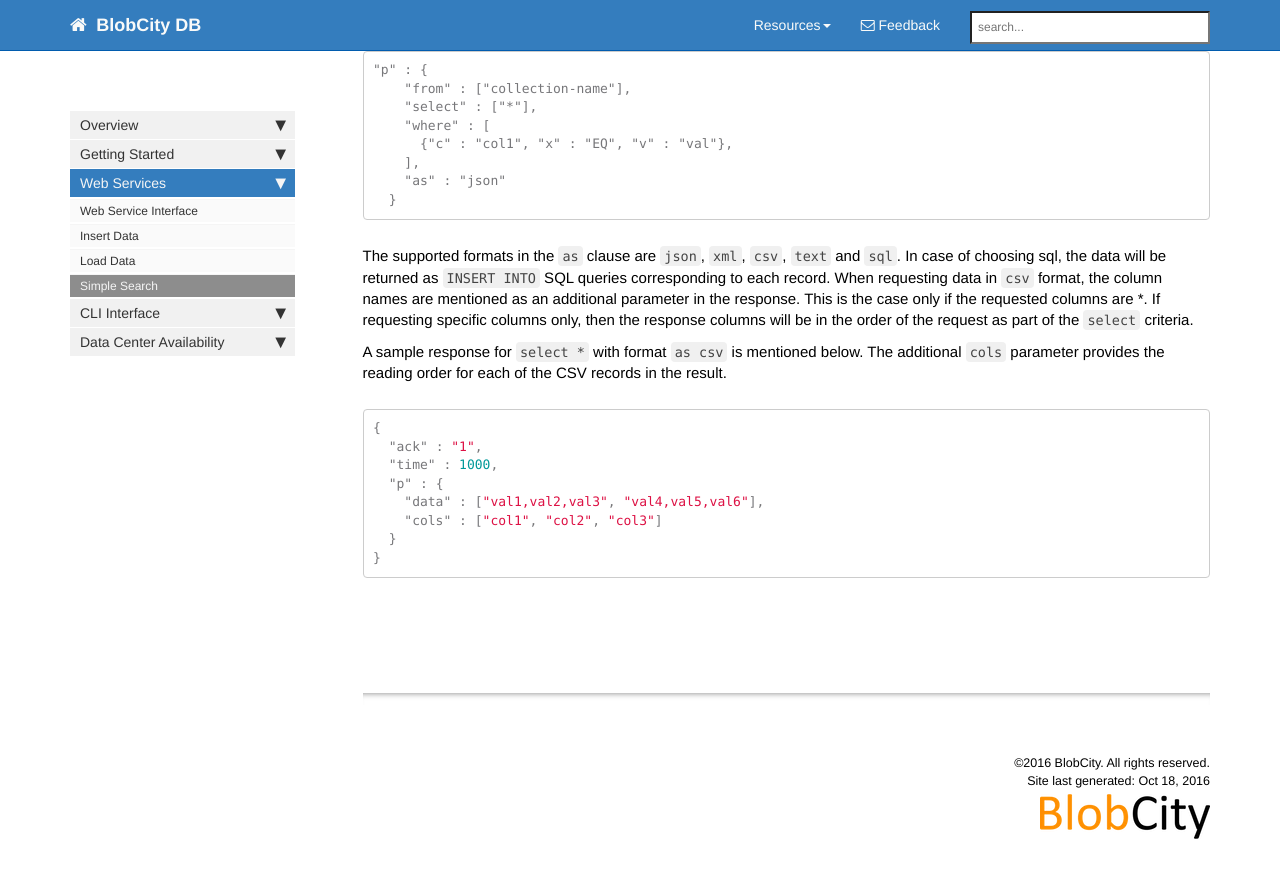
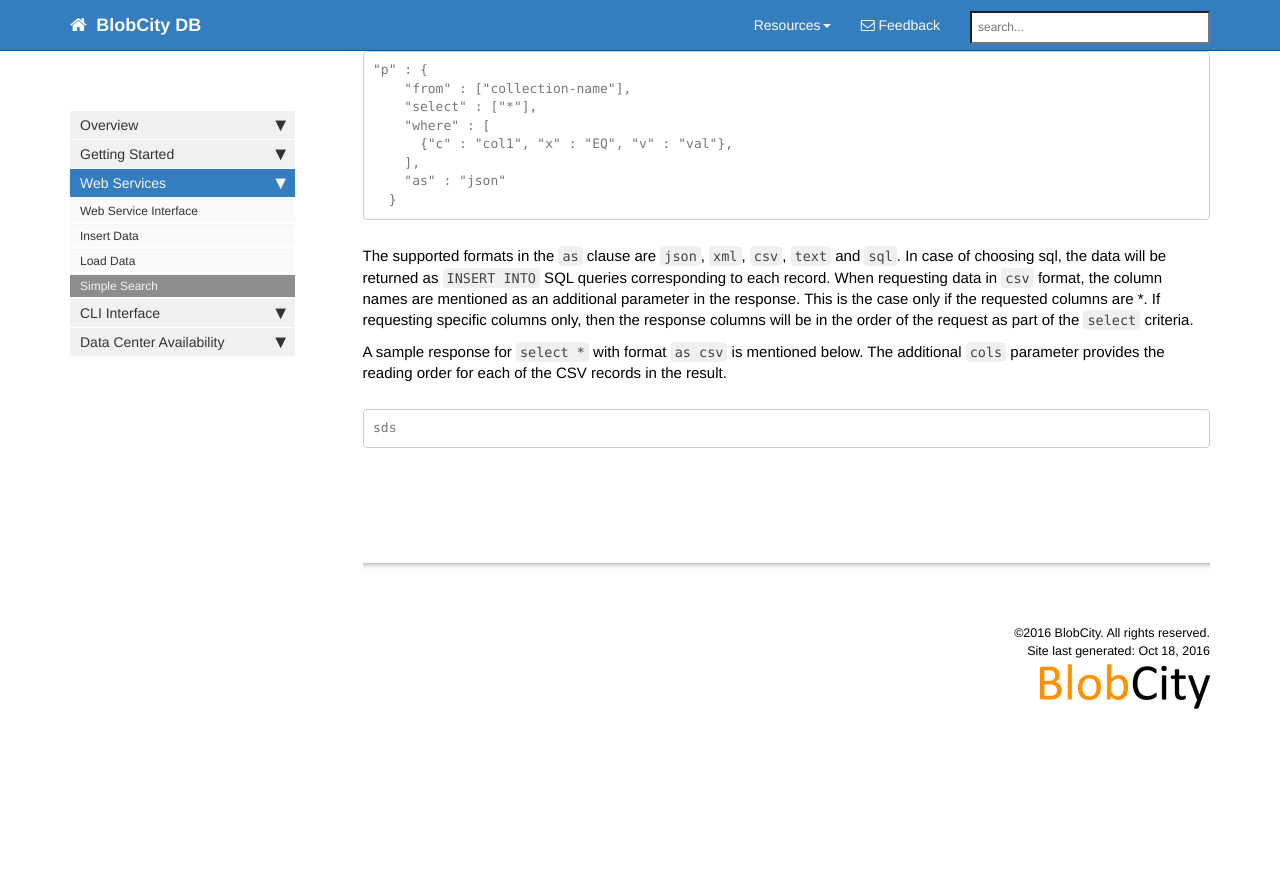
Before and after one commit to blobcity/blobcity.github.io, a Jekyll site: the page built from pages/mydoc/webservice_simple_search.md, in a window 1280 px wide and 900 px high, scrolled down 1627 px. Shown: the top 878 px of the window. Built offline with Jekyll 4.4.1, drawn with Linux system fonts in a browser that asks for light colours; nearby versions of some CDN libraries; comment, search, counter and statistics services are not loaded; after the commit the page ends 2397 px from its top, so only the background shows below that.

Commit message:
Updated query format on pages

````diff
--- a/pages/mydoc/webservice_simple_search.md
+++ b/pages/mydoc/webservice_simple_search.md
@@ -75,15 +75,8 @@
 
 A sample response for `select *` with format `as csv` is mentioned below. The additional `cols` parameter provides the reading order for each of the CSV records in the result.
 
-```json
-{
-  "ack" : "1",
-  "time" : 1000,
-  "p" : {
-    "data" : ["val1,val2,val3", "val4,val5,val6"],
-    "cols" : ["col1", "col2", "col3"]
-  }
-}
+```
+sds
 ```
 
 {% include links.html %}
````
